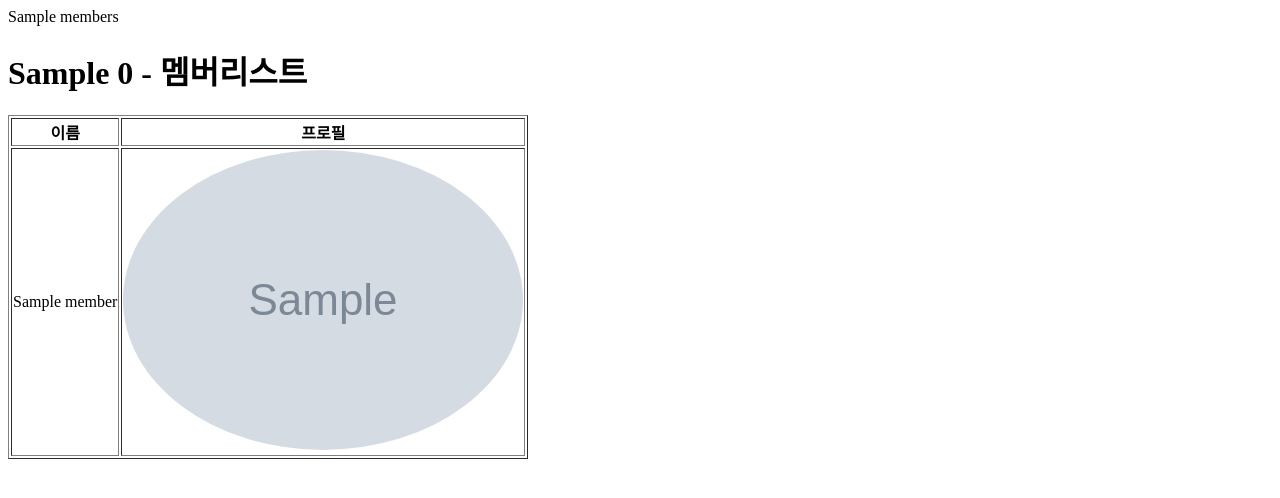
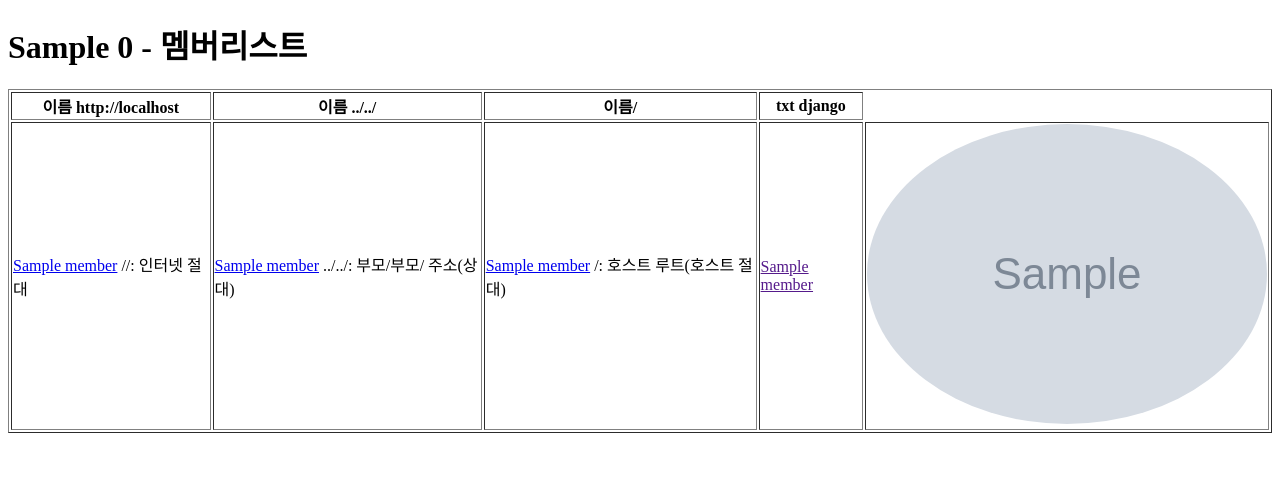
Before and after one commit to huihyeon06/NetworkProgramming_240318_helloidol, a Django app: template txt/templates/txt/멤버리스트.html in a window 1280 px wide. Shown: the top 498 px of the page. Run offline with Django 4.2, Linux system fonts and the light colour scheme; the template is opened without the code that fills it: most values are stand-ins (such as "Sample title", 1, 10 or a date in 2020); grey boxes marked "Sample" are stand-in pictures.

Commit message:
Ad link to detail page

```diff
--- a/txt/templates/txt/멤버리스트.html
+++ b/txt/templates/txt/멤버리스트.html
@@ -8,17 +8,22 @@
     <title>투바투 - 멤버리스트</title>
 </head>
 <body>
-{{ members }}
 <h1>{{ members.0.group_name }} - 멤버리스트</h1>
 <table border="1">
     <tr>
-        <th>이름</th>
-        <th>프로필</th>
+        <th>이름 http://localhost</th>
+        <th>이름 ../../</th>
+        <th>이름/</th>
+        <th>txt django</th>
     </tr>
     {# members에서 하나씩 꺼내어 member에 넣자 #}
     {% for member in members %}
         <tr>
-    	<td>{{ member.name }}</td>
+            {# 멤버이름에 링크 : txt/{{member.name}} #}
+    	<td><a href="http://localhost:8000/txt/{{ member.name }}/">{{ member.name }}</a> //: 인터넷 절대</td>
+            <td><a href="../../txt/{{ member.name }}/">{{ member.name }}</a> ../../: 부모/부모/ 주소(상대) </td>
+            <td><a href="/txt/">{{ member.name }}</a> /: 호스트 루트(호스트 절대)</td>
+            <td><a href="">{{ member.name }}</a> </td>
         {% load static %}
         <td><img src="{% static member.img_src %}" alt="" style="height: 300px; border-radius: 100%"></td>
         </tr>
```
